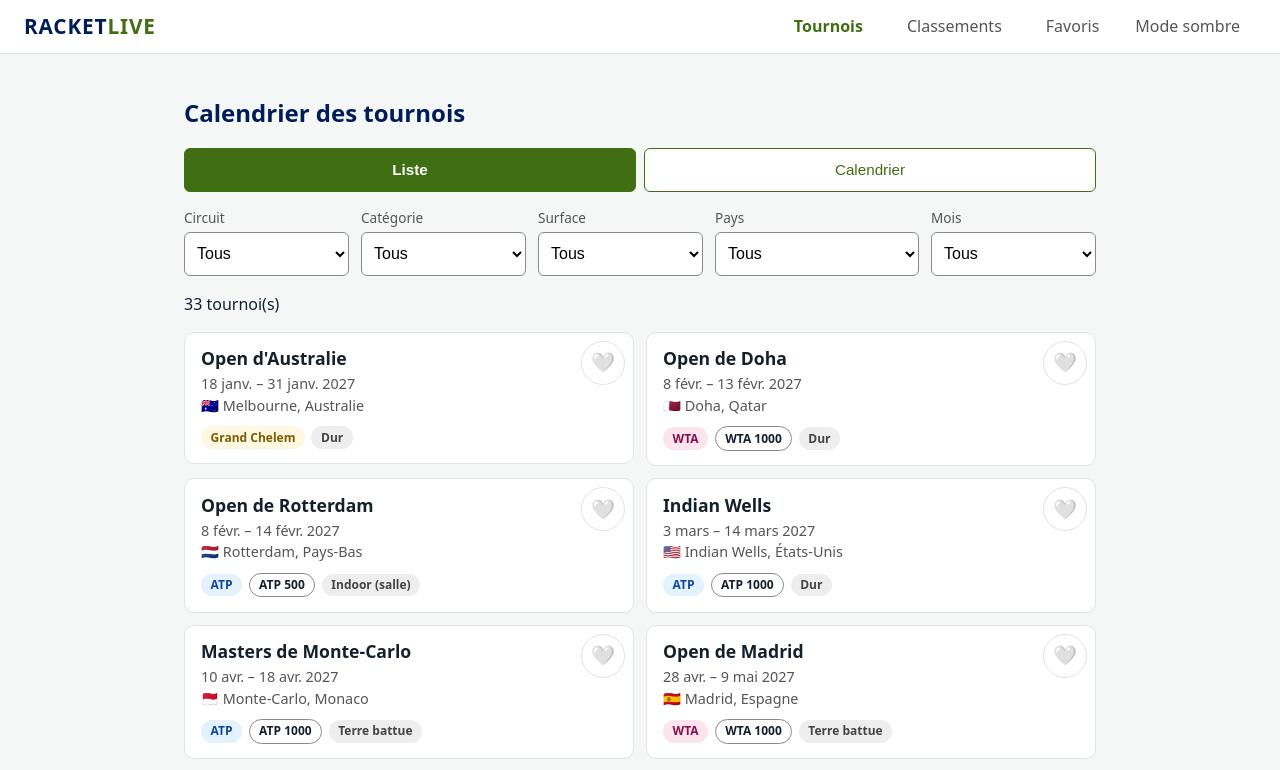
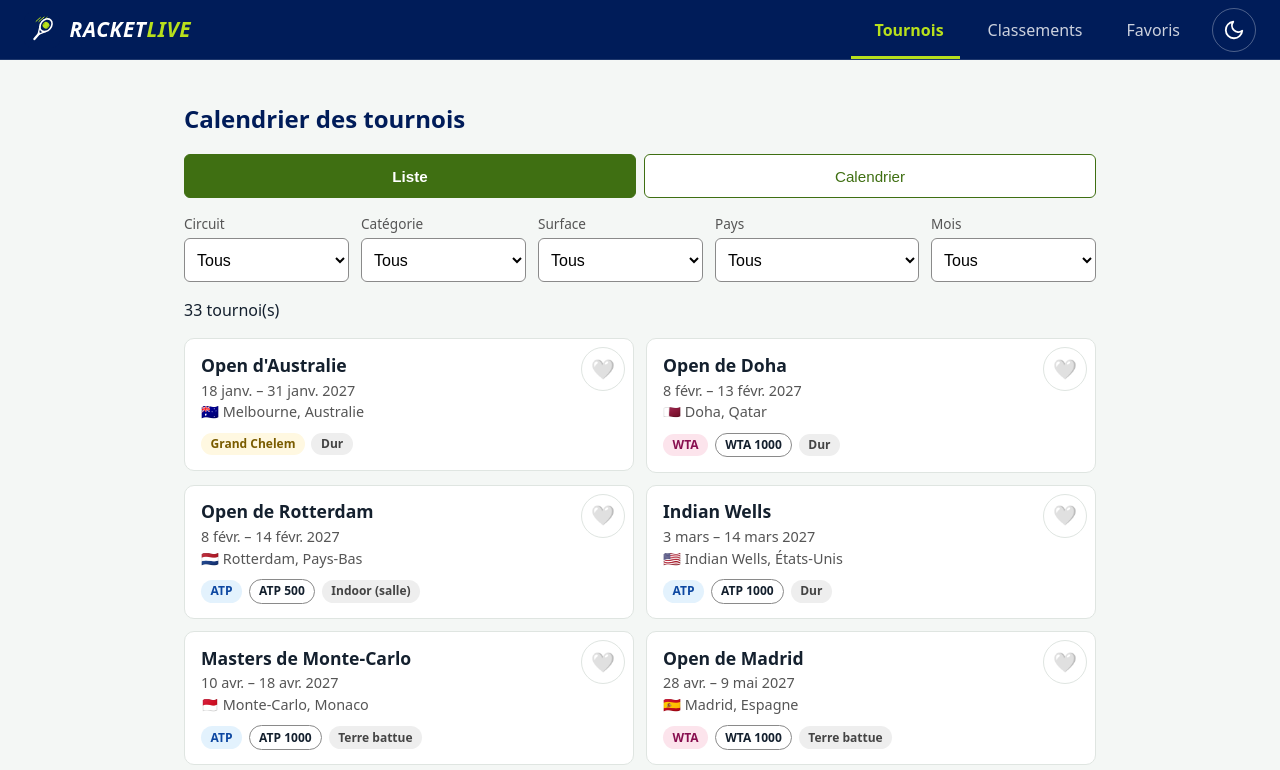
Before and after one commit to Labrosse-Anthony/racketlive, a React (Vite) app: page /calendrier in a window 1280 px wide. Shown: the top 770 px of the page. Built offline with nearby package versions, Linux system fonts and the light colour scheme.

Commit message:
Ajout bouton de thème en icône soleil/lune et en-tête avec le logo RacketLive

```diff
--- a/src/components/layout/Navbar.css
+++ b/src/components/layout/Navbar.css
@@ -1,3 +1,64 @@
+.entete {
+  position: sticky;
+  top: 0;
+  z-index: 10;
+  display: flex;
+  align-items: center;
+  justify-content: space-between;
+  gap: 1rem;
+  padding: 0.5rem 1rem;
+  background: var(--navy);
+  border-bottom: 1px solid rgb(255 255 255 / 0.12);
+}
+
+.entete :focus-visible {
+  outline-color: var(--lime);
+}
+
+.entete__marque {
+  display: flex;
+  align-items: center;
+  gap: 0.6rem;
+  color: #ffffff;
+  font-size: 1.15rem;
+  font-weight: 800;
+  font-style: italic;
+  letter-spacing: 0.03em;
+  text-transform: uppercase;
+  text-decoration: none;
+}
+
+.entete__logo {
+  display: block;
+  border-radius: 8px;
+}
+
+.entete__marque-live {
+  color: var(--lime);
+}
+
+.theme-toggle {
+  display: inline-flex;
+  align-items: center;
+  justify-content: center;
+  width: 44px;
+  padding: 0;
+  border: 1px solid rgb(255 255 255 / 0.3);
+  border-radius: 50%;
+  background: transparent;
+  color: #ffffff;
+  cursor: pointer;
+}
+
+.theme-toggle:hover {
+  background: rgb(255 255 255 / 0.12);
+}
+
+.theme-toggle svg {
+  width: 22px;
+  height: 22px;
+}
+
 .navbar {
   position: fixed;
   bottom: 0;
@@ -6,20 +67,6 @@
   z-index: 10;
   background: var(--surface);
   border-top: 1px solid var(--border);
-}
-
-.navbar__brand {
-  display: none;
-  color: var(--brand);
-  font-size: 1.3rem;
-  font-weight: 800;
-  letter-spacing: 0.04em;
-  text-transform: uppercase;
-  text-decoration: none;
-}
-
-.navbar__brand-live {
-  color: var(--primary);
 }
 
 .navbar__list {
@@ -60,20 +107,19 @@
 }
 
 @media (min-width: 768px) {
-  .navbar {
-    position: sticky;
-    top: 0;
-    bottom: auto;
-    display: flex;
-    align-items: center;
-    justify-content: space-between;
+  .entete {
     padding: 0 1.5rem;
-    border-top: none;
-    border-bottom: 1px solid var(--border);
   }
 
-  .navbar__brand {
-    display: block;
+  .entete__marque {
+    font-size: 1.3rem;
+  }
+
+  .navbar {
+    position: static;
+    margin-left: auto;
+    background: none;
+    border-top: none;
   }
 
   .navbar__list {
@@ -83,7 +129,17 @@
   .navbar__link {
     flex-direction: row;
     gap: 0.5rem;
-    padding: 0.9rem 1rem;
+    padding: 1.1rem 1rem;
     font-size: 1rem;
+    color: rgb(255 255 255 / 0.8);
+  }
+
+  .navbar__link:hover {
+    color: #ffffff;
+  }
+
+  .navbar__link.active {
+    color: var(--lime);
+    box-shadow: inset 0 -3px 0 var(--lime);
   }
 }
--- a/src/components/layout/Navbar.jsx
+++ b/src/components/layout/Navbar.jsx
@@ -10,10 +10,21 @@ const liens = [
 
 function Navbar() {
   return (
+    <header className="entete">
+      <Link to="/calendrier" className="entete__marque">
+        <img
+          src="/favicon.svg"
+          alt=""
+          width="36"
+          height="36"
+          className="entete__logo"
+        />
+        <span>
+          Racket<span className="entete__marque-live">Live</span>
+        </span>
+      </Link>
+
       <nav className="navbar" aria-label="Navigation principale">
-      <Link to="/calendrier" className="navbar__brand">
-        Racket<span className="navbar__brand-live">Live</span>
-      </Link>
         <ul className="navbar__list">
           {liens.map((lien) => (
             <li key={lien.to}>
@@ -25,11 +36,11 @@ function Navbar() {
               </NavLink>
             </li>
           ))}
-        <li>
-          <ThemeToggle />
-        </li>
         </ul>
       </nav>
+
+      <ThemeToggle />
+    </header>
   )
 }
 
--- a/src/components/layout/ThemeToggle.jsx
+++ b/src/components/layout/ThemeToggle.jsx
@@ -3,10 +3,42 @@ import { useTheme } from '../../hooks/useTheme.js'
 function ThemeToggle() {
   const { theme, basculer } = useTheme()
   const sombre = theme === 'dark'
+  const libelle = sombre ? 'Passer en mode clair' : 'Passer en mode sombre'
 
   return (
-    <button type="button" className="navbar__link" onClick={basculer}>
-      <span>{sombre ? 'Mode clair' : 'Mode sombre'}</span>
+    <button
+      type="button"
+      className="theme-toggle"
+      onClick={basculer}
+      aria-label={libelle}
+      title={libelle}
+    >
+      {sombre ? (
+        <svg
+          viewBox="0 0 24 24"
+          fill="none"
+          stroke="currentColor"
+          strokeWidth="2"
+          strokeLinecap="round"
+          strokeLinejoin="round"
+          aria-hidden="true"
+        >
+          <circle cx="12" cy="12" r="4" />
+          <path d="M12 2v2M12 20v2M4.93 4.93l1.41 1.41M17.66 17.66l1.41 1.41M2 12h2M20 12h2M4.93 19.07l1.41-1.41M17.66 6.34l1.41-1.41" />
+        </svg>
+      ) : (
+        <svg
+          viewBox="0 0 24 24"
+          fill="none"
+          stroke="currentColor"
+          strokeWidth="2"
+          strokeLinecap="round"
+          strokeLinejoin="round"
+          aria-hidden="true"
+        >
+          <path d="M21 12.8A9 9 0 1 1 11.2 3a7 7 0 0 0 9.8 9.8z" />
+        </svg>
+      )}
     </button>
   )
 }
```
Lines whose indentation alone changed are shown as unchanged.
